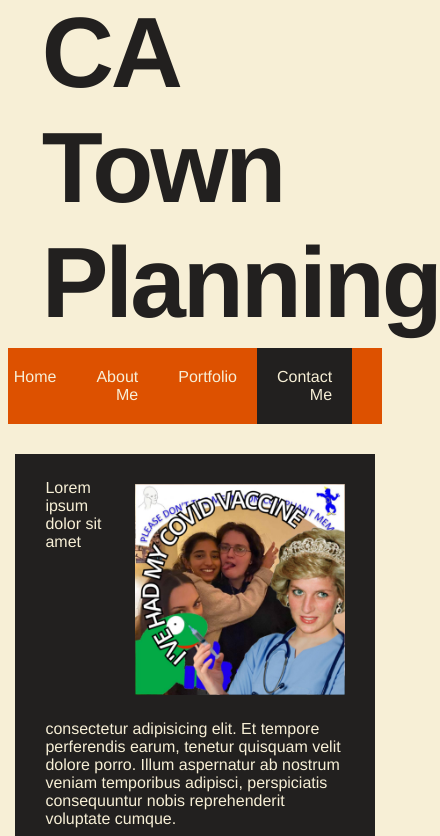
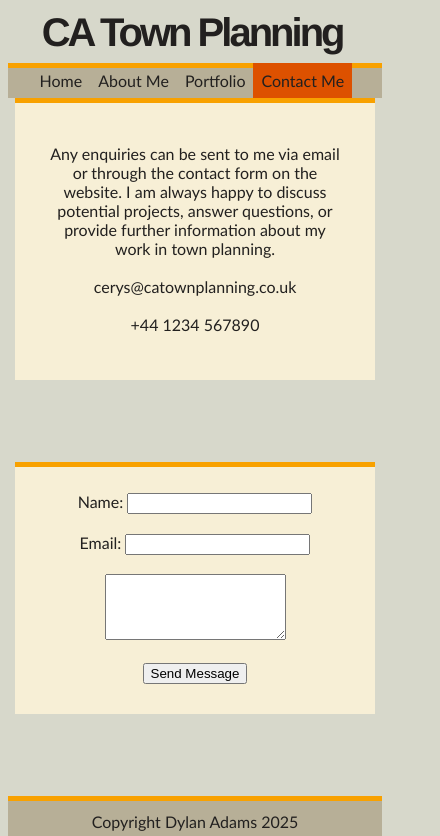
Before and after one commit to dylanadams98/ca-town-planning, a plain HTML site: page contact.html in a window 390 px wide. Shown: the top 836 px of the page, 440 px wide, since content can reach past the window. Drawn offline with Linux system fonts and the light colour scheme.

Commit message:
new style

```diff
--- a/assets/css/style.css
+++ b/assets/css/style.css
@@ -1,9 +1,12 @@
 /* Root styles to ensure easily adjustable and modular site */
 
 :root {
-  --dark: #dd5100;
-  --light: #f7efd6;
-  --mid: #22201f;
+  --dark: #464646;
+  --mid: #f7efd6;
+  --darklight: #b7af97;
+  --light: #22201f;
+  --highlight:  #dd5100;
+  --bglight: #d7d8cb;
 }
 
 /* Ensures all jumpto navigation uses a smooth scroll */
@@ -14,14 +17,15 @@ html {
 
 header {
   text-align: center;
-  background: var(--light);
+  background: var(--bglight);
 
 }
 
 /* Blur animation using keyframes included later in CSS */
 
 body {
-  font-family: Helvetica;
+  font-family: 'Gill Sans', 'Gill Sans MT', Calibri, 'Trebuchet MS', sans-serif;
+  font-weight: 300;
   display: flex;
   flex-direction: column;
   min-height: 100vh;
@@ -30,7 +34,7 @@ body {
   animation-duration: 3s;
   animation-direction: alternate;
   animation-iteration-count: 1; */
-  background-color: var(--light);
+  background-color: var(--bglight);
   user-select: none;
 }
 
@@ -38,17 +42,18 @@ body {
 
 header h4{
   align-items: left;
-  font-size: 100px;
+  font-size: 40px;
   font-family: helvetica;
   letter-spacing: -3px;
   /* transition: 1000ms ease; */
   margin-bottom: .5rem;
   margin-top: -0.8rem;
-  color:var(--mid);
+  color:var(--light);
   outline: none;
   text-align: left;
   flex-wrap: wrap;
   padding-left: 9%;
+  margin-top: 2px;
 }
 
 /*h4:hover {
@@ -60,14 +65,19 @@ header h4{
 nav {
   display: flex;
   flex-direction: row-reverse;
-  background-color: var(--dark);
+  background-color: var(--darklight);
   text-align: right;
   padding-right: 8%;
+  border-style: ;
+  box-shadow: inset 0 5px #f8a100;
+  font-weight: 500;
+
 
 }
 
 nav a:hover{
-  background-color: var(--mid);
+  background-color: var(--highlight);
+
 }
 
 a {
@@ -78,14 +88,14 @@ a {
 
 nav a {
   color:var(--light);
-  padding: 20px ;
+  padding: 8px ;
   text-decoration: none;
   align-content: right;
   text-align: right;
 }
 
 .nav-active {
-  background-color: var(--mid);
+  background-color: var(--highlight);
 }
 
 main {
@@ -100,19 +110,19 @@ footer {
   bottom: 0;
   padding: px;
   text-align: center;
-  background: var(--dark);
+  background: var(--darklight);
   color: var(--light);
   margin-bottom: 5px;
+  box-shadow: inset 0 5px #f8a100;
+
 }
 
 .projects {
-  padding-top: 20px;
-  padding-bottom: 30px;
-  background-color:var(dark);
-  color: var(--dark);
 width: 80%;
 margin-left: auto;
 margin-right: auto;
+
+
 
 }
 
@@ -120,14 +130,23 @@ margin-right: auto;
   padding: 10px;
   display: flex;
   flex-direction: row;
+  background-color: var(--mid);
+  /* border-radius: 5px; */
+  box-shadow: inset 0  5px #f8a100;
+  margin-bottom: 10px;
+
+
 }
 
 .card-text {
   text-align: left;
-  color:var(--mid);
-  padding-left: 20px;
-  padding-top: ;
-  margin-top: -1px;
+  color:var(--light);
+  padding: 7px;
+  margin-top: 1px;
+  margin-bottom: -2px;
+
+
+
 
 }
 
@@ -152,9 +171,12 @@ margin-right: auto;
 .card .cover-image {
   display: flex;
   flex-wrap: wrap-reverse;
-  width: 20rem;
-  height: 20rem;
+  flex-direction: column;
+  width: 14rem;
+  height: 14rem;
   object-fit: cover;
+  border-radius: 10px;
+  margin: 10px;
 
   /* z-index: -1; for blur purposes*/
   filter: grayscale(50%);
@@ -187,29 +209,70 @@ margin-right: auto;
 } */
 
 .biography {
-  margin: 30px;
-  padding: 30px;
-  justify-content: center;
-  align-items: center;
+  padding: 0px;
+  width: 80%;
+  margin-left: auto;
+  margin-right: auto;
   background-color:var(--mid);
   color:var(--light);
+  box-shadow: inset 0 5px #f8a100;
+  margin-bottom: auto;
+}
+
+.biography-text {
+  text-align: left;
+  color:var(--light);
+  padding: 7px;
+  margin-top: 1px;
+  margin-bottom: -2px;
+}
+
+.contact {
+  margin-bottom: auto;
+  padding: 10px;
   width: 80%;
+text-align: center;
+padding: 30px;
+  background-color:var(--mid);
+  color:var(--light);
+  box-shadow: inset 0 5px #f8a100;
+
   margin-left: auto;
 margin-right: auto;
 
+
+}
+
+.contact-form {
+
+  width: 80%;
+text-align: center;
+padding: 30px;
+  background-color:var(--mid);
+  color:var(--light);
+  box-shadow: inset 0 5px #f8a100;
+
+  margin-left: auto;
+margin-right: auto;
+ margin-bottom: auto;
 }
 
 .biography p {
-  margin-top: -5px;
+text-align: left;
+  color:var(--light);
+  padding: 20px;
+  margin-top: 1px;
+  margin-bottom: -2px;
 
 }
 
 .profile-pic{
-max-width: 25%;
+width: 15rem;
+height: 15rem;
 object-fit: contain;
 float: right;
-padding-left: 25px;
-padding-bottom: 25px;
+padding: 20px;
+border-radius: 10000px;
 }
 
 .links {
@@ -239,22 +302,22 @@ padding-bottom: 25px;
 
 @media screen and (max-width: 768px) {
   main {
-    flex-direction: column;
+
   }
 }
 
 @media screen and (max-width: 768px) {
   .card {
-    flex-direction: column;
+    /* flex-direction: column; */
   }
   .card .cover-image {
-    width: 100%;
-  height: 100%;
+    width: 12rem;
+  height: 12rem;
   }
-  .card-text{
+  /* .card-text{
     padding-left: 5px;
   margin-top: 10px;
-  }
+  } */
 }
 
 @media screen and (max-width: 768px) {
--- a/contact.html
+++ b/contact.html
@@ -26,19 +26,47 @@
 
 
 <!-- Biography -->
-      <section class="biography">
-        <img class="profile-pic" src="./assets/images/profile.jpeg" alt="Dylan Adams Profile Photo"/>
-        <p id="biography">Lorem ipsum dolor sit amet consectetur adipisicing elit. Et tempore perferendis earum, tenetur quisquam velit dolore porro. Illum aspernatur ab nostrum veniam temporibus adipisci, perspiciatis consequuntur nobis reprehenderit voluptate cumque.</p>
-        <p>Lorem ipsum dolor sit amet, consectetur adipisicing elit. Earum placeat, eligendi repudiandae minima, ullam maiores est, ipsum facilis illo autem qui distinctio exercitationem nam suscipit harum! Optio, amet ullam. Pariatur. Lorem ipsum, dolor sit amet consectetur adipisicing elit. Quaerat ea debitis voluptatibus quidem cum dolorum blanditiis magnam est! Doloribus commodi harum dolor voluptas repudiandae ratione maiores temporibus recusandae expedita fugit. Lorem ipsum dolor sit amet consectetur, adipisicing elit. Exercitationem magnam quo provident modi cumque vel unde vitae quam, voluptas similique deleniti? Debitis possimus pariatur sequi. Reiciendis voluptatem ut atque aspernatur. Lorem ipsum dolor sit amet consectetur adipisicing elit. Neque expedita cum commodi eum quo, debitis voluptates minima a accusamus eligendi distinctio, explicabo nulla ad ex nihil alias aut error natus!</p>
+      <section class="contact">
+
+        <p>Any enquiries can be sent to me via email or through the contact form on the website. I am always happy to discuss potential projects, answer questions, or provide further information about my work in town planning.
+<br>
+<br>
+          cerys@catownplanning.co.uk
+<br>
+<br>
+          +44 1234 567890
+        </p>
 
       </section>
+
+      <section class="contact-form">
+        <form action="#" method="post">
+          <label for="name">Name:</label>
+          <input type="text" id="name" name="name" required>
+          <br>
+          <br>
+          <label for="email">Email:</label>
+          <input type="email" id="email" name="email" required>
+
+          <!-- <br>
+          <br>
+          <label for="message">Message:</label> -->
+
+          <br>
+          <br>
+          <textarea id="message" name="message" rows="4" required></textarea>
+          <br>
+          <br>
+
+          <button type="submit">Send Message</button>
+        </form>
 
     </main>
 
     <!-- Footer -->
     <footer>
 
-      <p>Copyright Dylan Adams 2023</p>
+      <p>Copyright Dylan Adams 2025</p>
 
     </footer>
   </body>
```
Also changed, not shown: about.html (+10 -3 lines), index.html (+1 -1 lines), portfolio.html (+6 -3 lines).
